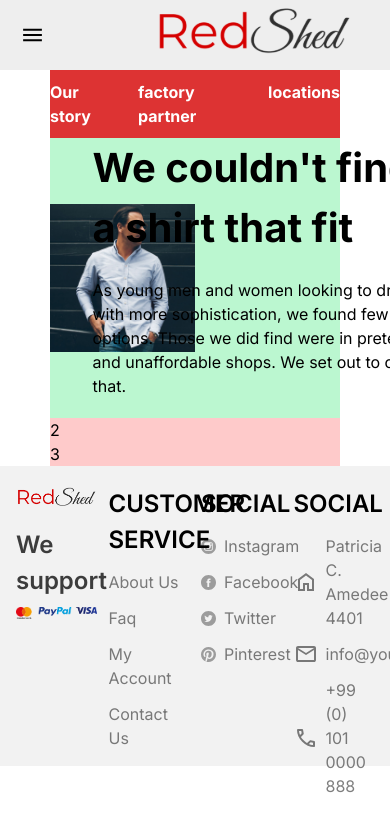
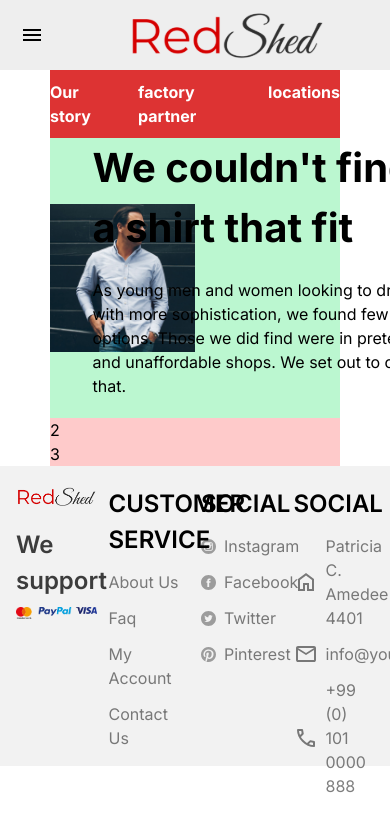
Before and after one commit to sudiptoshahin/redshed-web, a Next.js app in the folder frontend/: page /about in a window 390 px wide. Shown: the top 832 px of the page. Built offline with nearby package versions, Linux system fonts and the light colour scheme.

Commit message:
change tailwind-config | header responsive

```diff
--- a/frontend/src/app/component/landing/category-container.tsx
+++ b/frontend/src/app/component/landing/category-container.tsx
@@ -1,7 +1,8 @@
 
 import Category from "../layout/category"
 import { StaticImageData } from 'next/image';
-import { CategoryContainerProps, CategoryComponentType } from "@/app/models/categories/categorycontainer";
+import { CategoryContainerProps, CategoryComponentType, CategoryType } from
+    "@/app/models/categories/categorycontainer";
 
 type categoryObj = {
     id: number,
@@ -9,20 +10,23 @@ type categoryObj = {
     title: string
 }
 
-export default function CategoryContainer(props: CategoryContainerProps) {
+export default function CategoryContainer({
+    dataList,
+    componentType,
+}: CategoryContainerProps) {
 
     return (
         <section id="category-container" className="">
-            <div className='grid gap-y-[20px] md:grid-y-0 md:grid-cols-3 md:gap-x-[40px] place-items-center place-content-evenly'
-                // style={{gridTemplateColumns: `repeat(${props.showItems}, minmax(0, 1fr))`,
-                //     columnGap: `${props.itemGap}px`}}
-                >
+            <div className={`grid
+            ${componentType === CategoryType.categories ? 'grid-cols-5' :
+                `gap-y-[20px] md:grid-y-0 md:grid-cols-3 md:gap-x-[40px]`}
+                place-items-center place-content-evenly`}>
                 {
-                    props.dataList.length > 0 ? props.dataList.map(el => {
+                    dataList.length > 0 ? dataList.map(el => {
                         return (
                             <div className="">
                                 <Category key={el?.id} url={el.image} title={el.title}
-                            componentType={props.componentType} buttonTitle={el.title} />
+                                    componentType={componentType} buttonTitle={el.title} />
                             </div>
                         );
                     }) : <></>
--- a/frontend/src/app/component/landing/product-category.tsx
+++ b/frontend/src/app/component/landing/product-category.tsx
@@ -40,7 +40,8 @@ export default function ProductCategory() {
     return (
         <section id="product-category">
             <div className="">
-                <CategoryContainer dataList={productCategoryData} componentType={CategoryType.categories} showItems={5} itemGap={2} />
+                <CategoryContainer dataList={productCategoryData}
+                componentType={CategoryType.categories} />
             </div>
         </section>
     );
--- a/frontend/src/app/component/layout/category.tsx
+++ b/frontend/src/app/component/layout/category.tsx
@@ -1,19 +1,20 @@
 
 import Image from "next/image";
-import { StaticImageData } from 'next/image';
-import { CategoryType, CategoryComponentProps } from "@/app/models/categories/categorycontainer";
+// import { StaticImageData } from 'next/image';
+import { CategoryType, CategoryComponentProps } from
+"@/app/models/categories/categorycontainer";
 
 export default function Category(props: CategoryComponentProps) {
 
     return (
-        <section id="category">
+        <section>
             <div className={`${props.componentType === CategoryType.categories &&
             'mt-9 mb-24'} relative aspect-[1.51162] w-full `}>
-                {/* max-w-[389px] max-h-[295px]  */}
-                <Image className="w-full h-full" src={props.url} alt="formal-type" />
+                <Image className="w-full h-full"
+                    src={props.url} alt="formal-type"
+                    loading="lazy" />
                 {
                     props.componentType === CategoryType.styleType ? (
-                        // text-white text-center w-full
                         <div className="absolute w-full top-0 text-white">
                             <div className="aspect-[1.5760] w-full text-center
                             content-center">
--- a/frontend/src/app/component/layout/header.tsx
+++ b/frontend/src/app/component/layout/header.tsx
@@ -19,7 +19,6 @@ export default function Header() {
 
     return (
         <section id="header">
-
             {
                 showHamburgerMenu === true ? (
                     <div className="w-auto">
@@ -27,16 +26,17 @@ export default function Header() {
                     </div>
                 ) : <></>
             }
-
-
             {/* tab starts */}
-            <div className="w-full h-[70px] bg-[#EEEEEE] md:block xl:hidden relative">
-                <div className="hamburger-center p-5 cursor-pointer" onClick={onHandleHamburgerMenu}>
-                    <Image src={'/images/icons/hamburger.svg'} width={25} height={25} alt="menu" />
+            <div className="flex items-center justify-between w-full h-[70px]
+            bg-[#EEEEEE] block xl:hidden">
+                <div className="p-5 cursor-pointer" onClick={onHandleHamburgerMenu}>
+                    <Image src={'/images/icons/hamburger.svg'}
+                    width={24} height={24} alt="menu" />
                 </div>
-                <div className="absolute left-[40%] top-1">
+                <div className="mx-0 mx-auto">
                     <Link href={'/'}>
-                        <Image src={'/images/logo.svg'} height={52} width={196} alt="logo" />
+                        <Image src={'/images/logo.svg'}
+                        height={52} width={196} alt="logo" />
                     </Link>
                 </div>
             </div>
--- a/frontend/src/app/models/categories/categorycontainer.ts
+++ b/frontend/src/app/models/categories/categorycontainer.ts
@@ -14,8 +14,6 @@ export enum CategoryType {
 
 export interface CategoryContainerProps {
     dataList: categoryObj[],
-    showItems: number | 2,
-    itemGap: number,
     height?: number | null,
     width?: number | null,
     componentType: CategoryType
--- a/frontend/src/app/page.tsx
+++ b/frontend/src/app/page.tsx
@@ -19,10 +19,10 @@ export default function Home() {
       <TopFeature />
       <StyleTypeSection />
       <FreeShippingOnOrder />
-      <ProductCategory />
-      <OfferGallery />
-      <OurSupports />
-      <Footer />
+      {/* <ProductCategory /> */}
+      {/* <OfferGallery /> */}
+      {/* <OurSupports />
+      <Footer /> */}
     </main>
   );
 }
--- a/frontend/tailwind.config.ts
+++ b/frontend/tailwind.config.ts
@@ -22,7 +22,7 @@ const config: Config = {
     },
 
     screens: {
-      'xxs': '420px', // mob
+      '2xs': '420px', // mob
 
       'xs': '578px',
 
```
